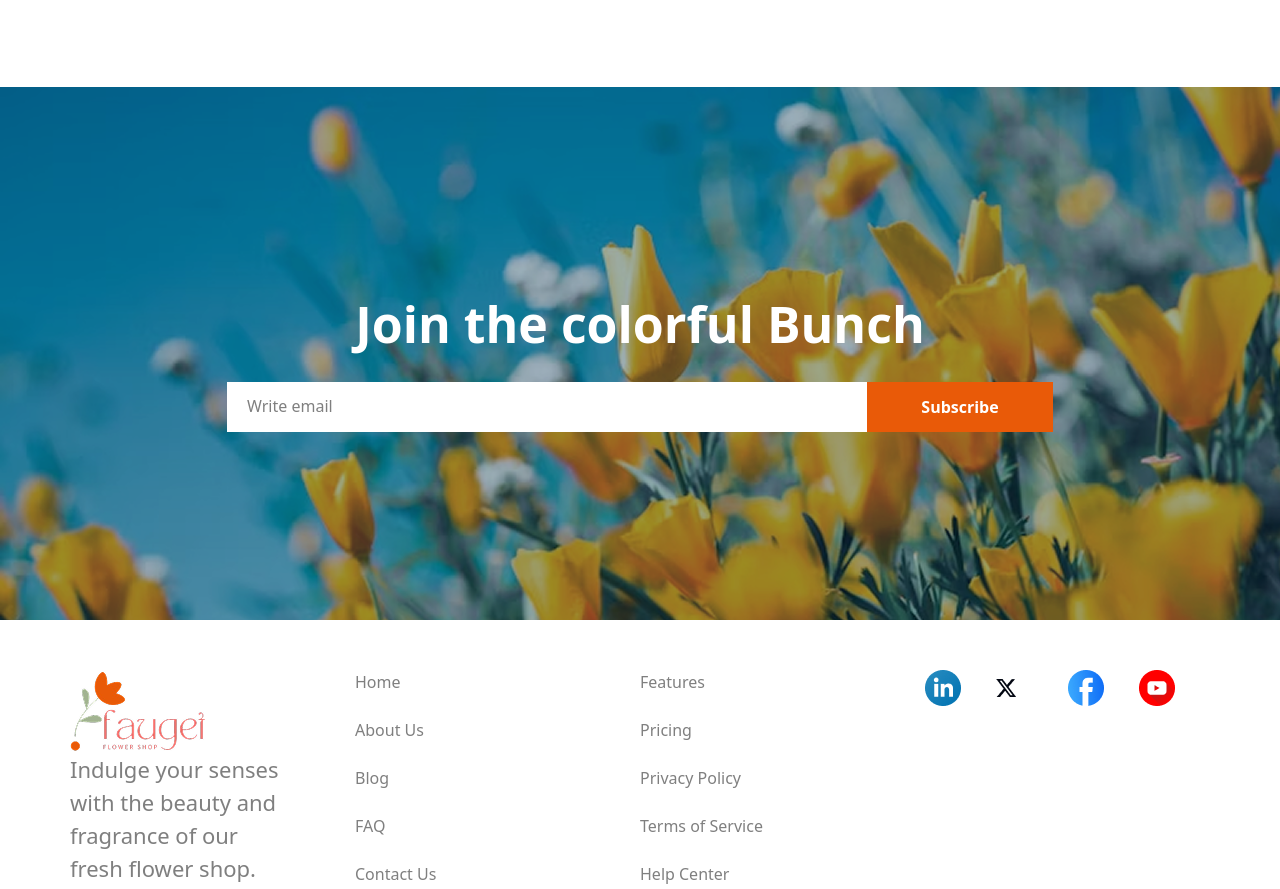
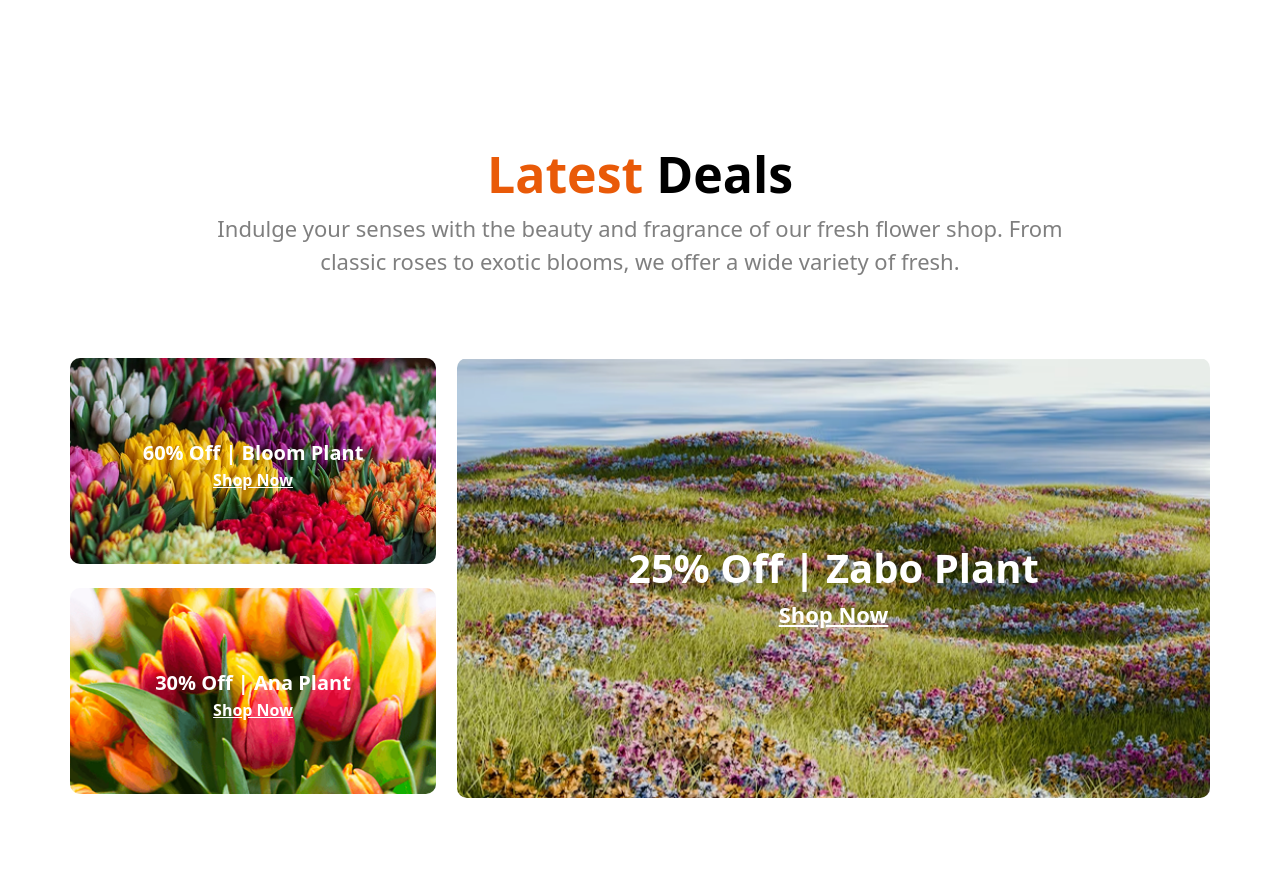
Before and after one commit to Mugdho06/Assignment-002, a plain HTML site: page index.html in a window 1280 px wide. Shown: the part 2680-3569 px from the top of the page. Drawn offline with nearby package versions, Linux system fonts and the light colour scheme.

Commit message:
Add Latest Deals section

```diff
--- a/index.html
+++ b/index.html
@@ -104,6 +104,40 @@
 
         </section>
 
+        <!-- Latest Deals -->
+         <section class="max-w-[1140px] m-auto">
+            <h1 style="font-size: 50px; font-weight: 700;text-align: center; margin-top: 150px;"><span style="color: #E95A08;">Latest</span> Deals</h1>
+            <p style="font-size: 22px; font-weight: 400;text-align: center;color: rgba(0, 0, 0, 0.5); margin-bottom: 80px;">Indulge your senses with the beauty and fragrance of our fresh flower shop. From <br> classic roses to exotic blooms, we offer a wide variety of fresh.</p>
+           <div style="display: flex; justify-content: space-between;">
+            <div>
+             <div style="background-image: url(./assets/deal-bloom.png); height: 206px; width:366px; background-repeat: no-repeat; border-radius: 10px; background-size: cover;">
+                <div style="display: flex; flex-direction: column; text-align: center; padding-top: 80px;">
+                    <h1 style="color: #FFFFFF; font-weight: 700; font-size: 20px;">60% Off | Bloom Plant</h1>
+                <button style="color: #FFFFFF; font-weight: 600; font-size: 16px; text-decoration: underline; text-decoration-color: #FFFFFF;">Shop Now</button>
+                </div>
+
+            </div>
+            <br>
+            <div style="background-image: url(./assets/deal-ana.png); height: 206px; width:366px; background-repeat: no-repeat; border-radius: 10px;background-size: cover;">
+                <div style="display: flex; flex-direction: column; text-align: center; padding-top: 80px;">
+                    <h1 style="color: #FFFFFF; font-weight: 700; font-size: 20px;">30% Off | Ana Plant</h1>
+                <button style="color: #FFFFFF; font-weight: 600; font-size: 16px;text-decoration: underline; text-decoration-color: #FFFFFF;">Shop Now</button>
+                </div>
+
+            </div>
+
+           </div>
+             <div style="background-image: url(./assets/deal-zabo.png); height: 440px; width: 753px; background-repeat: no-repeat; border-radius: 10px;background-size: cover;">
+                <div style="display: flex; flex-direction: column; text-align: center; padding-top: 180px;">
+                    <h1 style="color: #FFFFFF; font-weight: 700; font-size: 40px;">25% Off | Zabo Plant</h1>
+                <button style="color: #FFFFFF; font-weight: 600; font-size: 22px;text-decoration: underline; text-decoration-color: #FFFFFF;">Shop Now</button>
+                </div>
+
+            </div>
+
+           </div>
+         </section>
+
         <!-- Join section -->
 
         <section>
@@ -119,8 +153,6 @@
                     </div>
                 </div>
             </div>
-
-            <!-- <img style="width:100%; height: 533px;" src="./assets/news-letter-bg.png" alt=""> -->
         </section>
 
     </header>
```
Also changed, not shown: Styles/other-style.css (line endings or trailing spaces).
